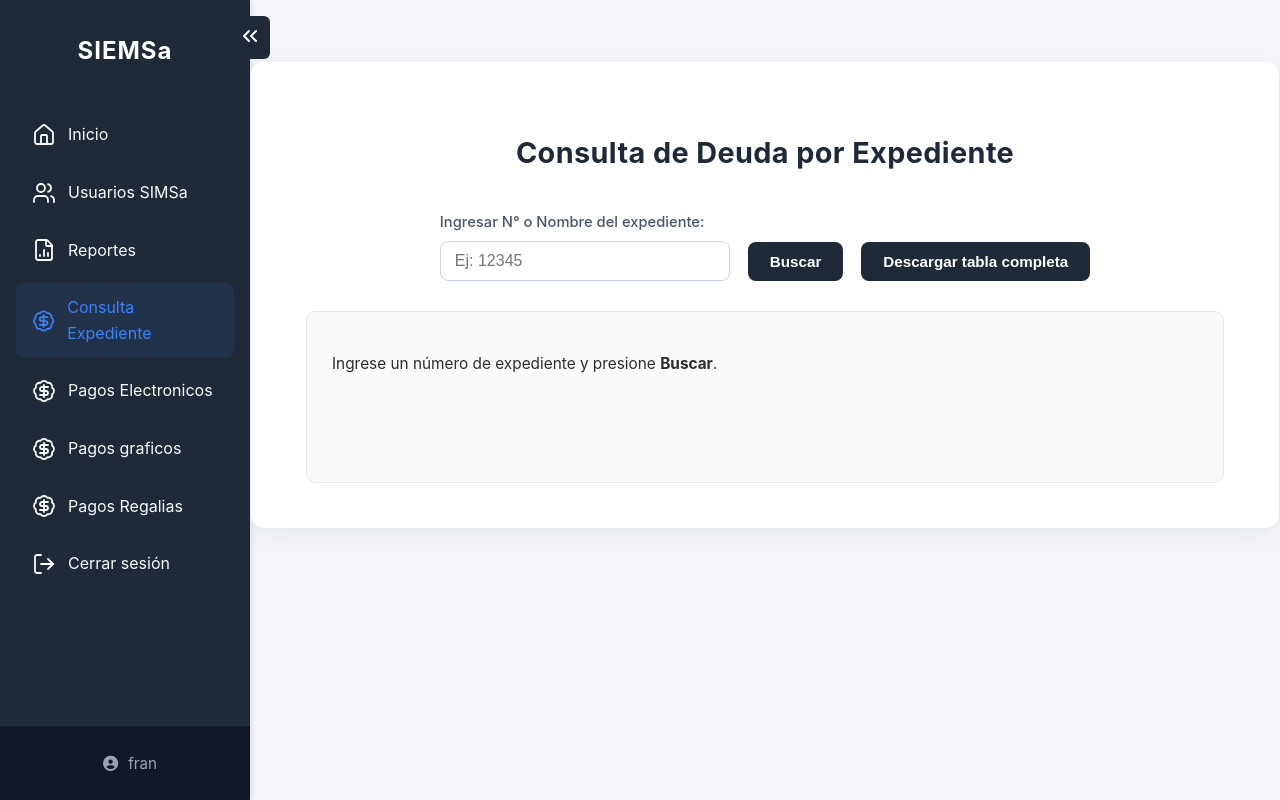
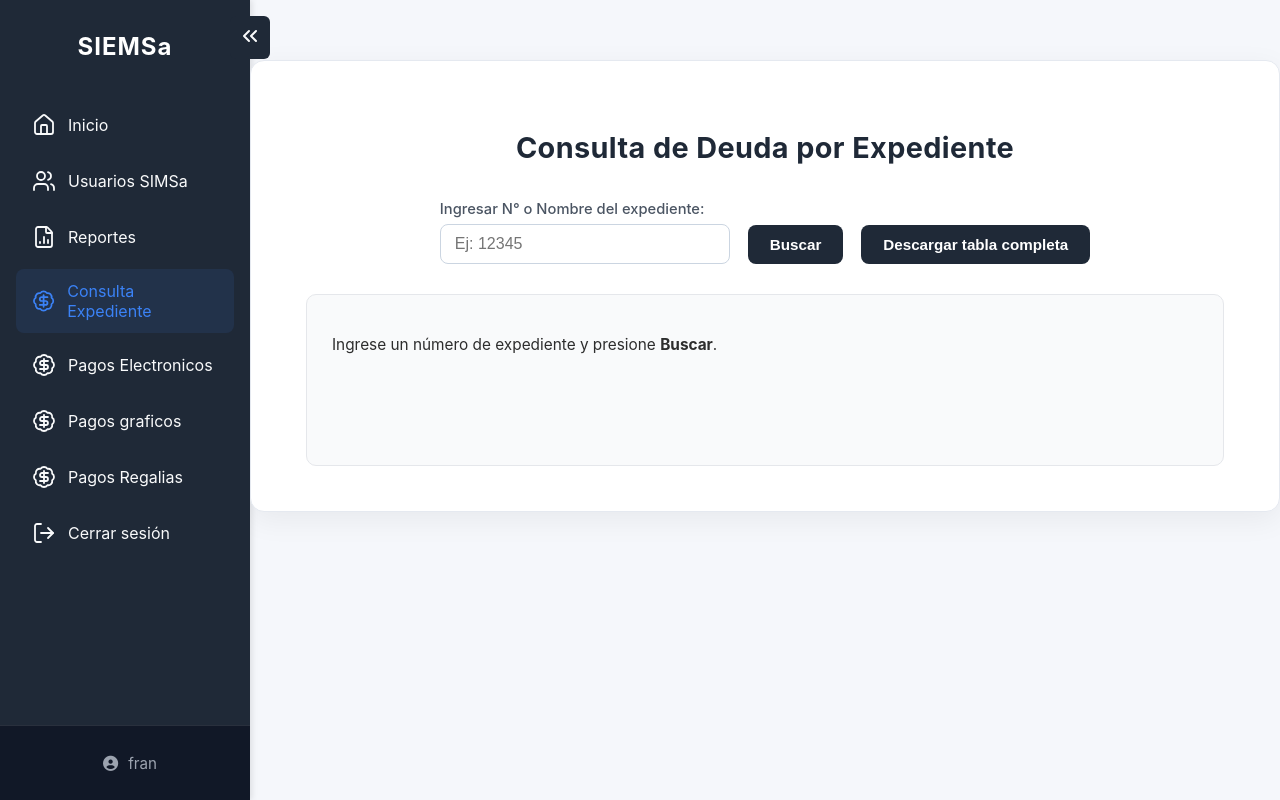
Before and after one commit to fran17sk/SIEMSa, a Django app: page /consulta-deudas-expedientes/ in a window 1280 px wide. Run offline with Django 5.2, Linux system fonts and the light colour scheme; a user stored in the database is signed in; some libraries are stand-ins or nearby versions.

Commit message:
regalias

```diff
--- a/app/templates/simsa/consulta_expedietes.html
+++ b/app/templates/simsa/consulta_expedietes.html
@@ -161,7 +161,6 @@ body {
   background-color: #f5f7fb;
   font-family: 'Inter', 'Segoe UI', Roboto, Arial, sans-serif;
   color: #2d2d2d;
-  line-height: 1.6;
 }
 
 /* CONTENEDOR PRINCIPAL */
--- a/app/templates/simsa/regalias.html
+++ b/app/templates/simsa/regalias.html
@@ -217,7 +217,6 @@ body {
   background-color: #f5f7fb;
   font-family: 'Inter', 'Segoe UI', Roboto, Arial, sans-serif;
   color: #2d2d2d;
-  line-height: 1.6;
 }
 /* FILA DETALLE OCULTA */
 .fila-detalle {
--- a/app/templates/simsa/usuarios_simsa_list.html
+++ b/app/templates/simsa/usuarios_simsa_list.html
@@ -4,7 +4,6 @@
 {% block head %}
 <style>
     body {
-        font-family: 'Arial', sans-serif;
         background-color: #f8f9fa;
     }
 
```
